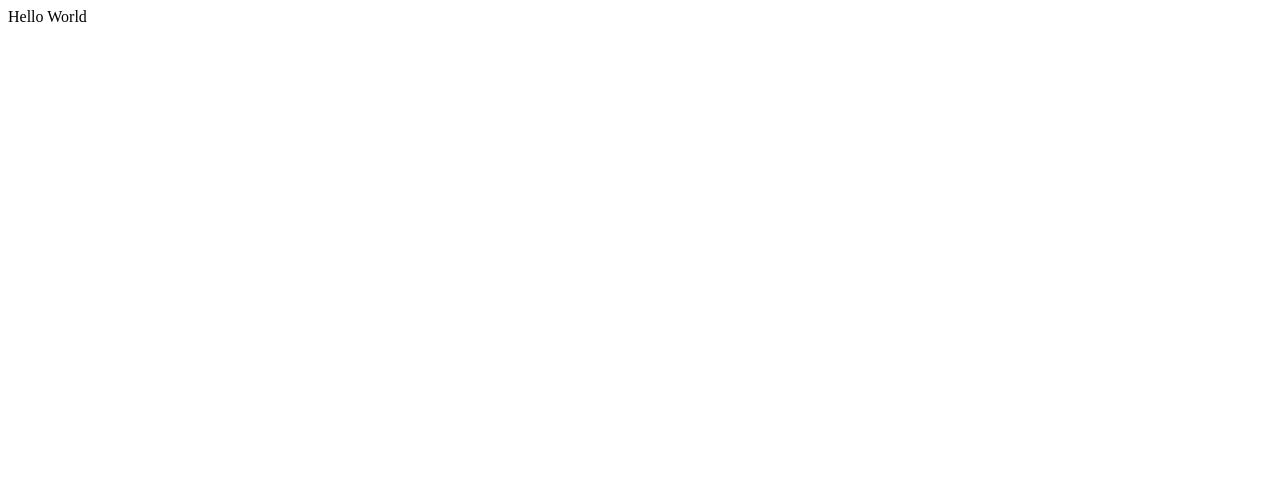
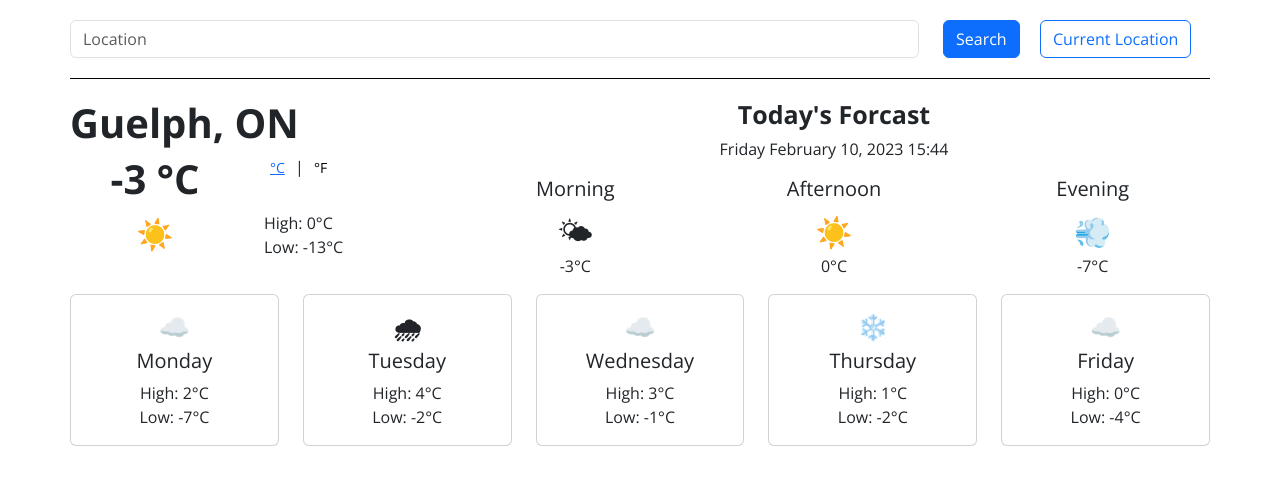
Before and after one commit to DevynHanna/weather-app, a plain HTML site: page index.html in a window 1280 px wide. Drawn offline with nearby package versions, Linux system fonts and the light colour scheme.

Commit message:
HTML CSS and JS foundations for weather app

```diff
--- a/index.html
+++ b/index.html
@@ -1,13 +1,177 @@
+<!DOCTYPE html>
 <html lang="en">
   <head>
     <meta charset="UTF-8" />
-    <meta http-equiv="X-UA-Compatible" content="IE=edge" />
     <meta name="viewport" content="width=device-width, initial-scale=1.0" />
-    <title>Document</title>
+    <title>Weather App</title>
+    <link rel="preconnect" href="https://fonts.googleapis.com" />
+    <link rel="preconnect" href="https://fonts.gstatic.com" crossorigin />
+    <link
+      href="https://fonts.googleapis.com/css2?family=Lora&family=Open+Sans:wght@300;400;700&display=swap"
+      rel="stylesheet"
+    />
+    <link
+      href="https://cdn.jsdelivr.net/npm/bootstrap@5.3.0-alpha1/dist/css/bootstrap.min.css"
+      rel="stylesheet"
+      integrity="sha384-GLhlTQ8iRABdZLl6O3oVMWSktQOp6b7In1Zl3/Jr59b6EGGoI1aFkw7cmDA6j6gD"
+      crossorigin="anonymous"
+    />
     <link rel="stylesheet" href="style.css" />
+    <link rel="preconnect" href="https://fonts.googleapis.com" />
+    <link rel="preconnect" href="https://fonts.gstatic.com" crossorigin />
+    <link
+      href="https://fonts.googleapis.com/css2?family=Lora&family=Open+Sans:wght@300;400;700&display=swap"
+      rel="stylesheet"
+    />
+    <script src="https://cdn.jsdelivr.net/npm/axios@1.1.2/dist/axios.min.js"></script>
   </head>
+
   <body>
-    Hello World
+    <div class="container search">
+      <div class="row align-items-center">
+        <div class="col-9">
+        <form class="location-search">
+            <input
+              type="text"
+              class="form-control"
+              id="location"
+              placeholder="Location"
+            />
+        </div>
+          <div class="col-1 buttons">
+            <button type="submit" class="btn btn-primary">Search</button>
+          </div>
+        </form>
+        <div class="col-2 buttons">
+          <button class="btn btn-outline-primary" id="current-location-button">
+            Current Location
+          </button>
+        </div>
+      </div>
+    </div>
+    <div class="container today">
+      <div class="row">
+        <div class="col-sm-4 mb-3">
+          <h1 class="current-location">Guelph, ON</h1>
+          <div class="row">
+            <div class="col-8 col-sm-6 text-center">
+              <h1>
+                <span class="unit-change todays-temp">-3</span>
+                <span class="unit-text">°C</span>
+              </h1>
+            </div>
+            <div class="col-8 col-sm-6 text-left">
+              <p>
+                <button disabled class="units selected c-button">°C</button>
+                <span>|</span>
+                <button class="units f-button">°F</button>
+              </p>
+            </div>
+          </div>
+          <div class="row">
+            <div class="col-8 col-sm-6 text-center">
+              <div class="emojis">☀️</div>
+            </div>
+            <div class="col-4 col-sm-6 text-left">
+              <p>
+                High: 0°C <br />
+                Low: -13°C
+              </p>
+            </div>
+          </div>
+        </div>
+        <div class="col-sm-8 text-center">
+          <h2>Today's Forcast</h2>
+          <p class="todays-date">Sunday January 15, 2023</p>
+          <div class="row">
+            <div class="col">
+              <h3>Morning</h3>
+              <div class="emojis">🌤</div>
+              <p>-3°C</p>
+            </div>
+            <div class="col">
+              <h3>Afternoon</h3>
+              <div class="emojis">☀️</div>
+              <p>0°C</p>
+            </div>
+            <div class="col">
+              <h3>Evening</h3>
+              <div class="emojis">💨</div>
+              <p>-7°C</p>
+            </div>
+          </div>
+        </div>
+
+        <div class="container">
+          <div class="row text-center">
+            <div class="col">
+              <div class="card">
+                <div class="card-body">
+                  <h2>☁️</h2>
+                  <h3 class="card-title">Monday</h3>
+                  <p class="card-text">
+                    High: 2°C <br />
+                    Low: -7°C
+                  </p>
+                </div>
+              </div>
+            </div>
+
+            <div class="col">
+              <div class="card">
+                <div class="card-body">
+                  <h2>🌧</h2>
+                  <h3 class="card-title">Tuesday</h3>
+                  <p class="card-text">
+                    High: 4°C <br />
+                    Low: -2°C
+                  </p>
+                </div>
+              </div>
+            </div>
+
+            <div class="col">
+              <div class="card">
+                <div class="card-body">
+                  <h2>☁️</h2>
+                  <h3 class="card-title">Wednesday</h3>
+                  <p class="card-text">
+                    High: 3°C <br />
+                    Low: -1°C
+                  </p>
+                </div>
+              </div>
+            </div>
+
+            <div class="col">
+              <div class="card">
+                <div class="card-body">
+                  <h2>❄️</h2>
+                  <h3 class="card-title">Thursday</h3>
+                  <p class="card-text">
+                    High: 1°C <br />
+                    Low: -2°C
+                  </p>
+                </div>
+              </div>
+            </div>
+
+            <div class="col">
+              <div class="card">
+                <div class="card-body">
+                  <h2>☁️</h2>
+                  <h3 class="card-title">Friday</h3>
+                  <p class="card-text">
+                    High: 0°C <br />
+                    Low: -4°C
+                  </p>
+                </div>
+              </div>
+            </div>
+          </div>
+        </div>
+      </div>
+    </div>
 
     <script src="script.js"></script>
   </body>
--- a/script.js
+++ b/script.js
@@ -0,0 +1,98 @@
+let today = new Date();
+let days = [
+  "Sunday",
+  "Monday",
+  "Tuesday",
+  "Wednesday",
+  "Thursday",
+  "Friday",
+  "Saturday",
+];
+let day = days[today.getDay()];
+let months = [
+  "January",
+  "February",
+  "March",
+  "April",
+  "May",
+  "June",
+  "July",
+  "August",
+  "September",
+  "October",
+  "November",
+  "December",
+];
+let month = months[today.getMonth()];
+let date = today.getDate();
+let year = today.getFullYear();
+let hour = today.getHours();
+let minutes = today.getMinutes();
+
+let currentDay = document.querySelector(".todays-date");
+currentDay.innerHTML = ` ${day} ${month} ${date}, ${year} ${hour}:${minutes
+  .toString()
+  .padStart(2, "0")}`;
+
+function showTemp(response) {
+  let todaysTemp = document.querySelector(".todays-temp");
+  todaysTemp.innerHTML = Math.round(response.data.main.temp);
+}
+
+function changeCity(event) {
+  event.preventDefault();
+  let cityInput = document.querySelector("#location");
+  let h1 = document.querySelector(".current-location");
+  let apiKey = "375139c251da45507c8593a3d7aa0f09";
+  let apiUrl = `https://api.openweathermap.org/data/2.5/weather?q=${cityInput.value}&units=metric&appid=${apiKey}`;
+  h1.innerHTML = cityInput.value;
+
+  axios.get(apiUrl).then(showTemp);
+}
+
+function currentLocationTemp(response) {
+  let todaysTemp = document.querySelector(".todays-temp");
+  todaysTemp.innerHTML = Math.round(response.data.main.temp);
+  let local = document.querySelector(".current-location");
+  local.innerHTML = response.data.name;
+}
+
+function displayCurrentLocation(position) {
+  let lat = position.coords.latitude;
+  let lon = position.coords.longitude;
+  let apiUrl = `https://api.openweathermap.org/data/2.5/weather?lat=${lat}&lon=${lon}&units=metric&appid=375139c251da45507c8593a3d7aa0f09`;
+
+  axios.get(apiUrl).then(currentLocationTemp);
+}
+
+function currentLocation() {
+  navigator.geolocation.getCurrentPosition(displayCurrentLocation);
+}
+
+let currentPosition = document.querySelector("#current-location-button");
+currentPosition.addEventListener("click", currentLocation);
+
+let city = document.querySelector(".location-search");
+city.addEventListener("submit", changeCity);
+
+let celciusButton = document.querySelector(".c-button");
+celciusButton.addEventListener("click", styleChangeToC);
+
+let fahrenheitButton = document.querySelector(".f-button");
+fahrenheitButton.addEventListener("click", styleChangeToF);
+
+function styleChangeToC() {
+  celciusButton.classList.add("selected");
+  fahrenheitButton.classList.remove("selected");
+
+  celciusButton.setAttribute("disabled", true);
+  fahrenheitButton.removeAttribute("disabled");
+}
+
+function styleChangeToF() {
+  celciusButton.classList.remove("selected");
+  fahrenheitButton.classList.add("selected");
+
+  celciusButton.removeAttribute("disabled");
+  fahrenheitButton.setAttribute("disabled", true);
+}
--- a/style.css
+++ b/style.css
@@ -0,0 +1,42 @@
+body {
+  font-family: "Open Sans", sans-serif;
+}
+h1 {
+  font-weight: bold;
+}
+
+.units {
+  font-weight: lighter;
+  font-size: 14px;
+  border: none;
+  background: none;
+}
+.units:hover {
+  color: #0d6efd;
+  text-decoration: underline;
+}
+button.selected {
+  color: #0d6efd;
+  text-decoration: underline;
+}
+
+h2 {
+  font-weight: bold;
+  font-size: 25px;
+}
+h3 {
+  font-size: 20px;
+}
+p {
+  font-weight: lighter;
+}
+.search {
+  border-bottom: 1px solid black;
+  padding: 20px 0;
+}
+.today {
+  padding: 20px 0;
+}
+.emojis {
+  font-size: 30px;
+}
```
